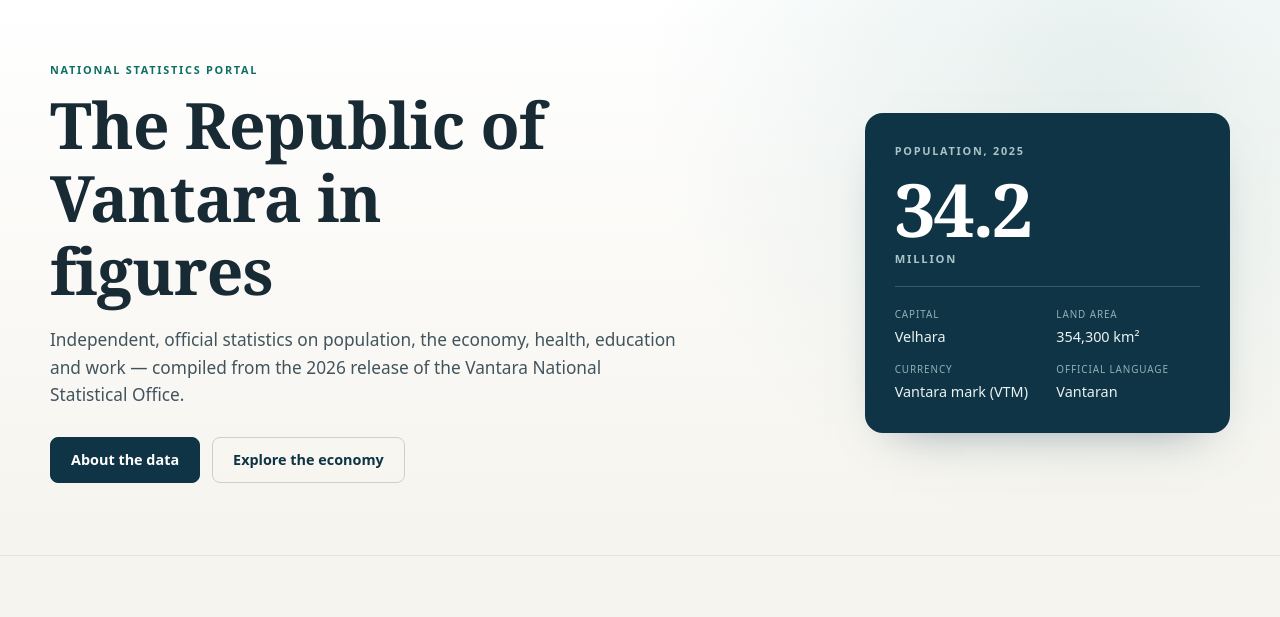
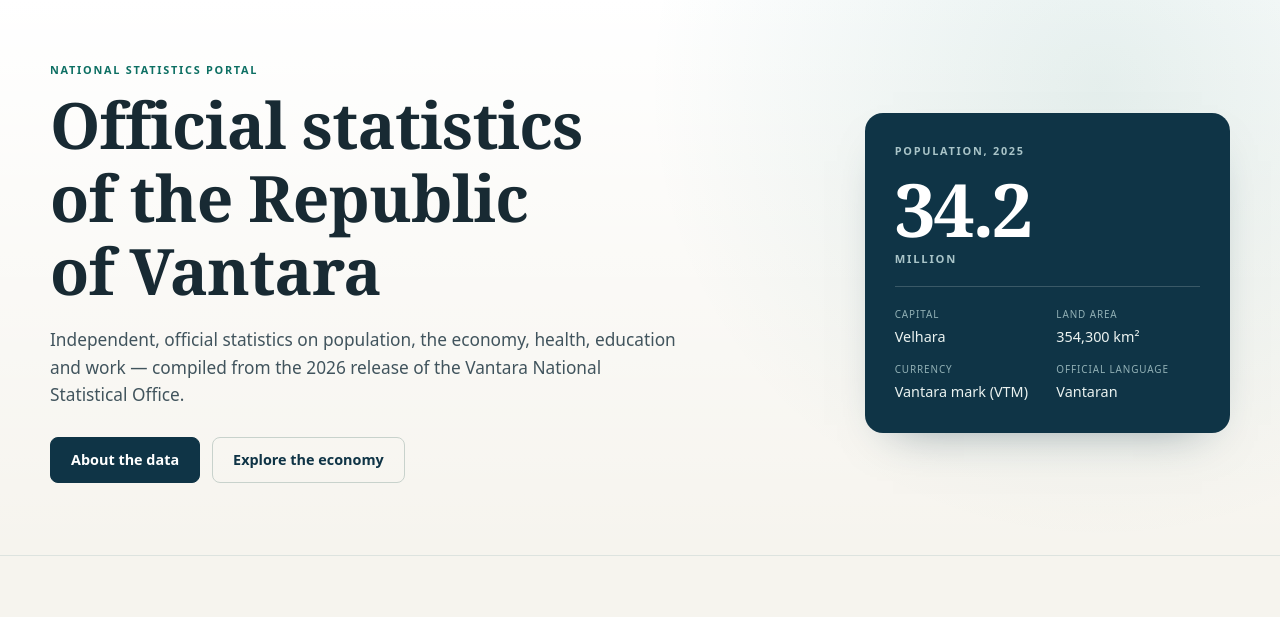
Before and after one commit to hzelnutzz/vantara-stats-01, a plain HTML site: page app/index.html in a window 1280 px wide. Shown: the part 174-791 px from the top of the page. Drawn offline with Linux system fonts and the light colour scheme.

Commit message:
polish pass: hero heading + dossier rebuild

```diff
--- a/app/index.html
+++ b/app/index.html
@@ -56,7 +56,7 @@
       <div class="wrap hero-grid">
         <div class="hero-copy">
           <p class="eyebrow">National statistics portal</p>
-          <h1>The Republic of Vantara in figures</h1>
+          <h1>Official statistics of the Republic of Vantara</h1>
           <p class="lede">Independent, official statistics on population, the economy, health, education and work — compiled from the 2026 release of the Vantara National Statistical Office.</p>
           <div class="hero-actions">
             <a class="button" href="about.html">About the data</a>
```
